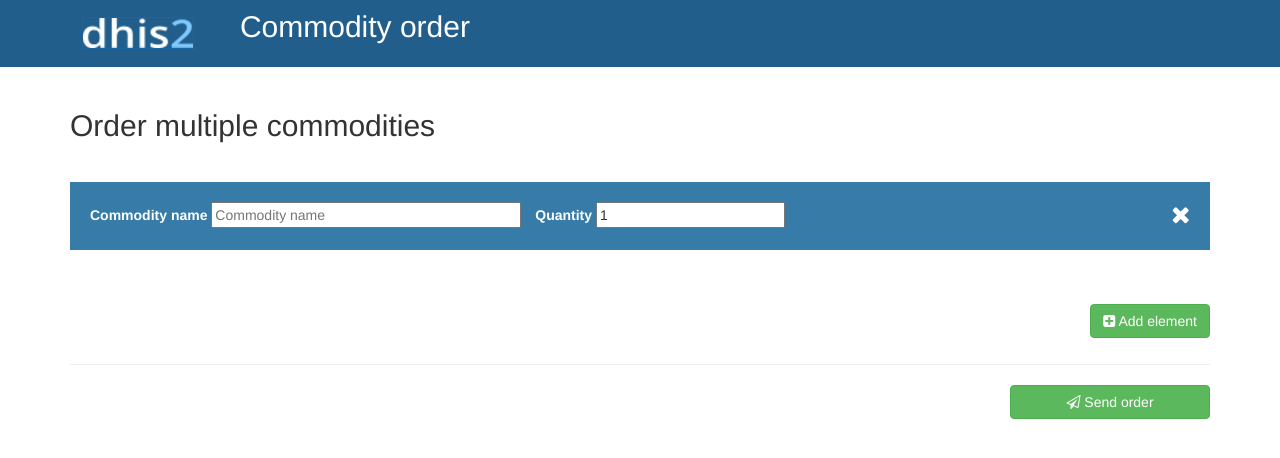
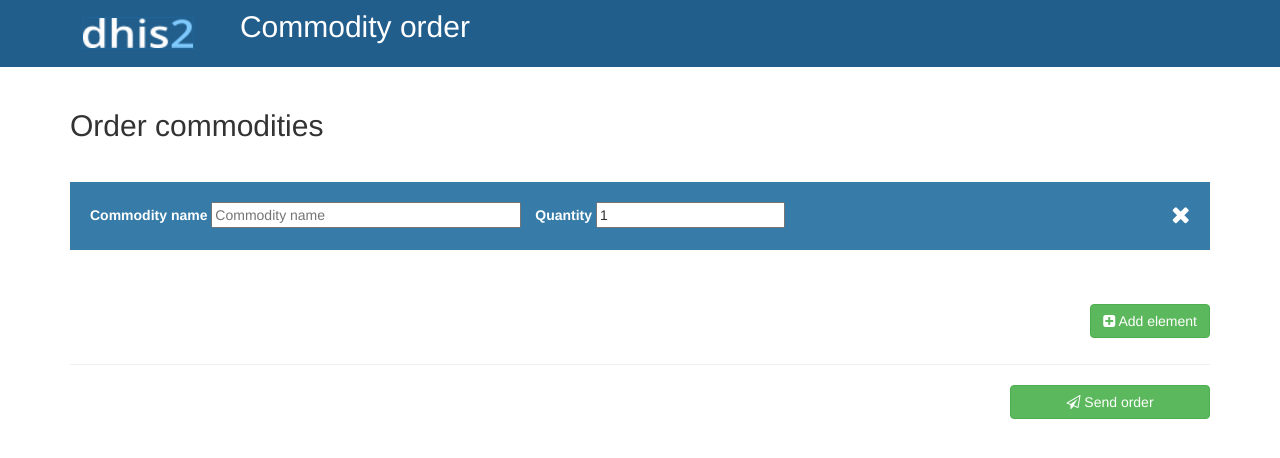
Before and after one commit to nicolhag/INF5750, a plain HTML site: page index.html in a window 1280 px wide. Drawn offline with nearby package versions, Linux system fonts and the light colour scheme; no server answers.

Commit message:
Changed h2 header

```diff
--- a/index.html
+++ b/index.html
@@ -26,7 +26,7 @@
 			<div class="container">
 
 				<form id="bulk-order-list" type="POST" onsubmit="">
-					<h2>Order multiple commodities</h2>
+					<h2>Order commodities</h2>
                     <!--select id="userList" onchange="setUserID()">
 
                     </select-->
```
